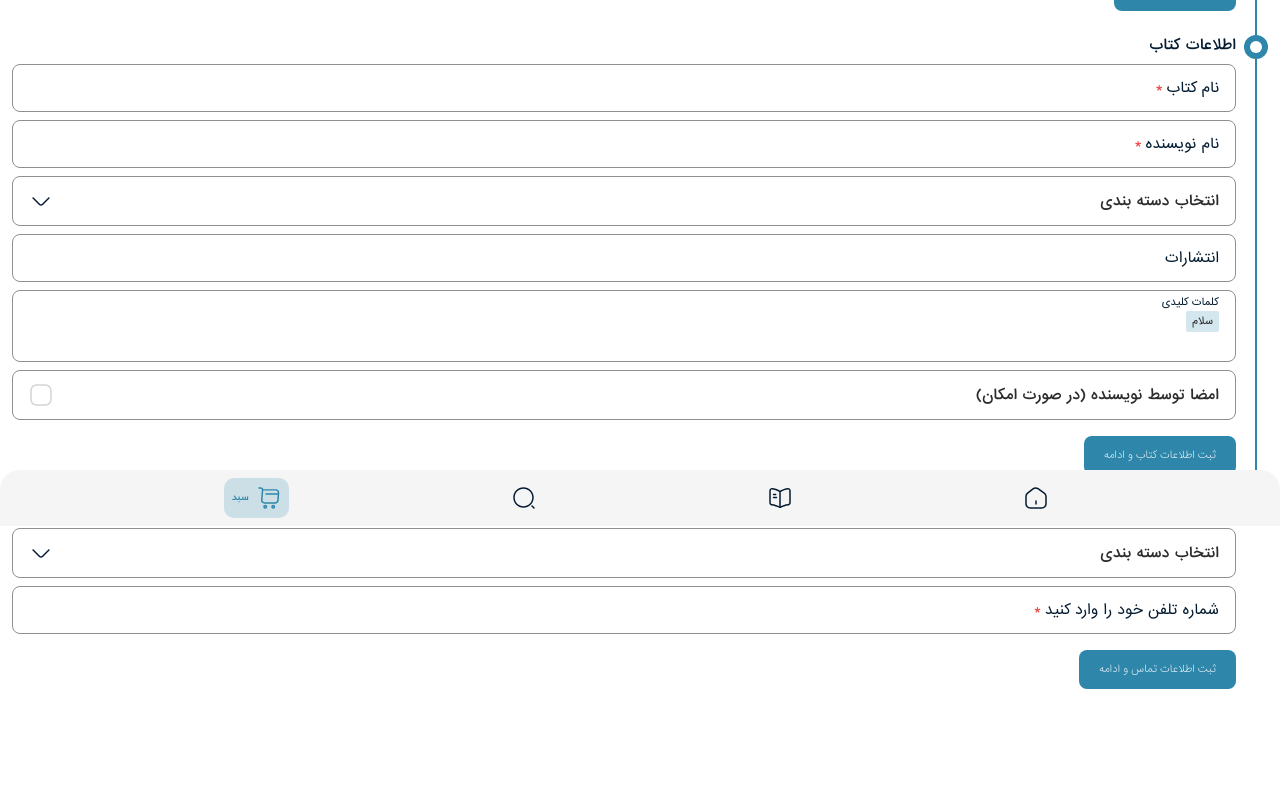
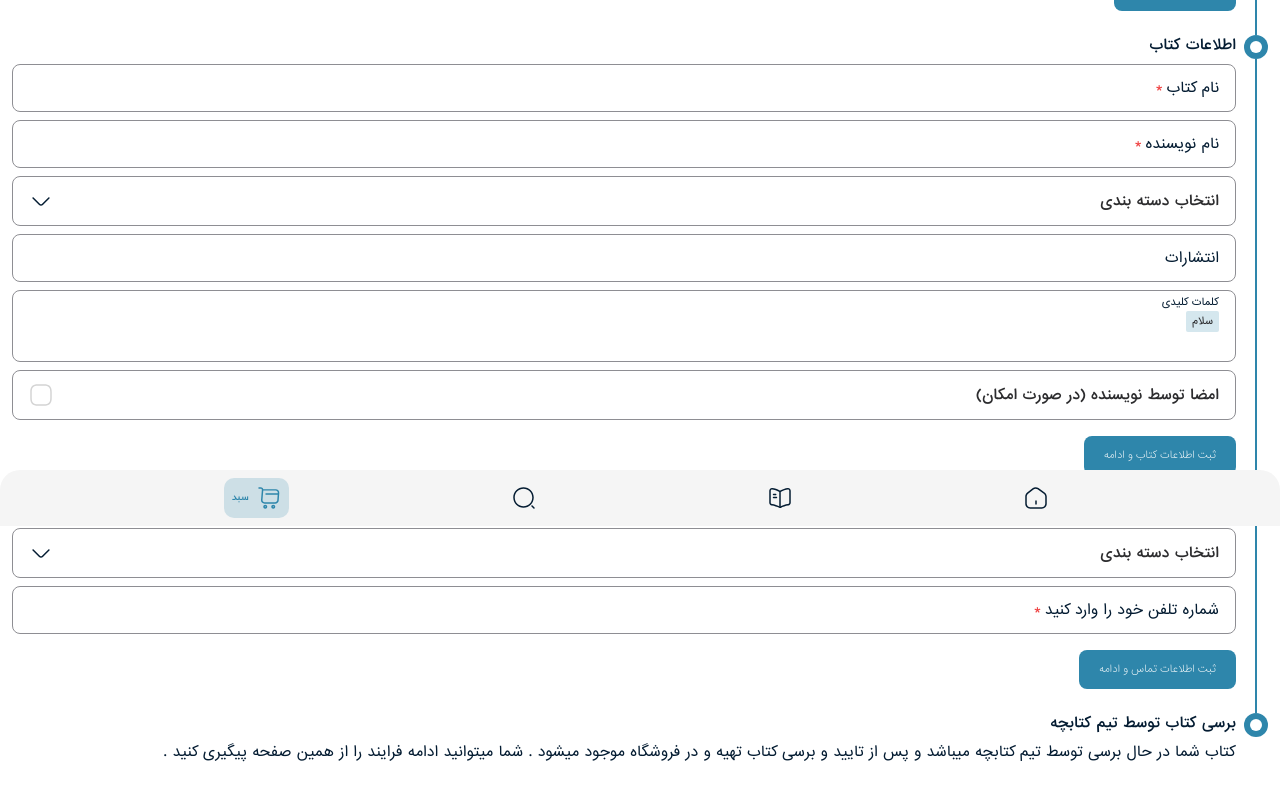
Before and after one commit to 1stMmD/ketabcheh, a React (Vite) app: page /cart in a window 1280 px wide. Shown: the part 274-1074 px from the top of the page. Before the commit the page ends 1031 px from the top, so only its background shows below. Built offline with nearby package versions, Linux system fonts and the light colour scheme.

Commit message:
add : pending massage in the order page

```diff
--- a/src/views/order-book/get-notified.tsx
+++ b/src/views/order-book/get-notified.tsx
@@ -19,6 +19,7 @@ function GetNotified() {
         flex-col
         text-primary-dark
         overflow-hidden
+        pb-6
         ">
             <h3
             className="
--- a/src/views/order-book/index.tsx
+++ b/src/views/order-book/index.tsx
@@ -8,6 +8,7 @@ import { KetabchehLogo } from '../../svg/ketabcheh-logo'
 import IconButton from '../../components/common/icon-button/icon-button'
 import Information from './information'
 import GetNotified from './get-notified'
+import PendingOrder from './pending-order'
 
 function OrderBook() {
     return (
@@ -153,5 +154,6 @@ export default OrderBook
 const process = [
     Guidance,
     Information,
-    GetNotified
+    GetNotified,
+    PendingOrder
 ]
--- /dev/null
+++ b/src/views/order-book/pending-order.tsx
@@ -0,0 +1,34 @@
+function PendingOrder() {
+  return (
+    <div
+    className="
+    flex-shrink
+    w-full
+    relative
+    flex
+    flex-col
+    text-primary-dark
+    overflow-hidden
+    pb-6
+    ">
+        <h3
+        className="
+        text-[14px]
+        font-medium
+        mb-2
+        ">
+            برسی کتاب توسط تیم کتابچه
+        </h3>
+
+        <p
+        className="
+        text-[14px]
+        ">
+        کتاب شما در حال برسی توسط تیم کتابچه میباشد و پس از تایید و برسی کتاب تهیه و در فروشگاه موجود میشود .
+        شما میتوانید ادامه فرایند را از همین صفحه پیگیری کنید .
+        </p>
+    </div>
+  )
+}
+
+export default PendingOrder
```
